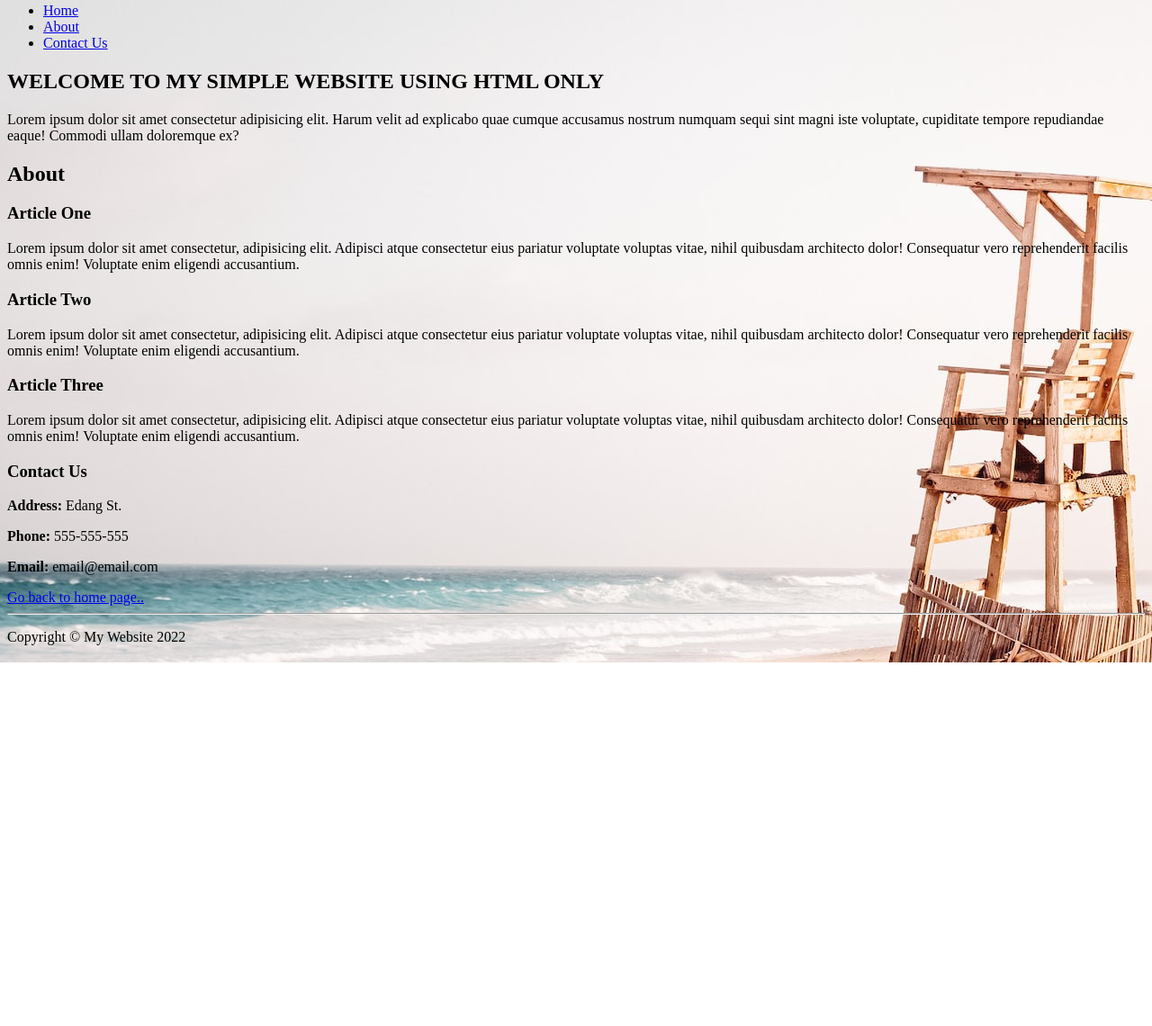
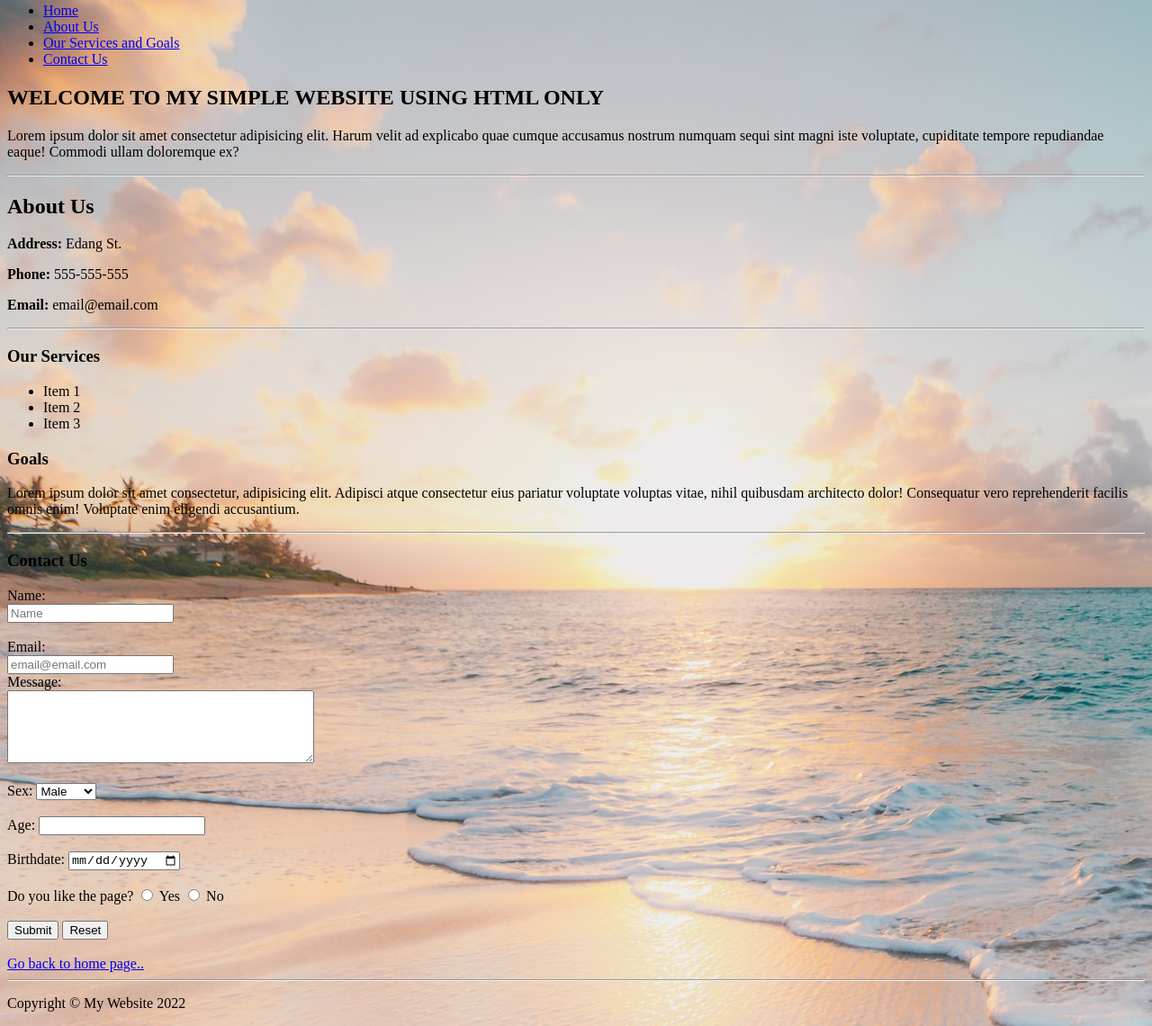
Before and after one commit to eddiesancui/Pure-HTML---Web-page, a plain HTML site: page index.html in a window 1280 px wide. Shown: the part 64-1204 px from the top of the page at 90% size. Before the commit the page ends 800 px from the top, so only its background shows below. Drawn offline with Linux system fonts and the light colour scheme.

Commit message:
Some Changes
Added some HTML tags and changed the background photo

```diff
--- a/index.html
+++ b/index.html
@@ -7,18 +7,18 @@
   <title>HTML Sample Project</title>
 
 </head>
-<body background="/images/kevin-delval-1k6M-wP19g8-unsplash.jpg">
+<body background="/images/sean-oulashin-KMn4VEeEPR8-unsplash.jpg">
+
   <header>
-    <h2>My Web</h2>
-
+    <h2>My Website</h2>
     <nav>
       <ul>
         <li><a href="#">Home</a></li>
-        <li><a href="#about">About</a></li>
+        <li><a href="#about">About Us</a></li>
+        <li><a href="#services">Our Services and Goals</a></li>
         <li><a href="#contact">Contact Us</a></li>
       </ul>
     </nav>
-
   </header>
 
   <main>
@@ -28,35 +28,92 @@
         <h1>WELCOME TO MY SIMPLE WEBSITE USING HTML ONLY</h1>
         <p>Lorem ipsum dolor sit amet consectetur adipisicing elit. Harum velit ad explicabo quae cumque accusamus nostrum numquam sequi sint magni iste voluptate, cupiditate tempore repudiandae eaque! Commodi ullam doloremque ex?</p>
       </div>
+    </section><hr>
 
+
+    <section>
       <div>
-        <h2 id="about">About</h2>
-
-        <h3>Article One</h3>
-        <p>Lorem ipsum dolor sit amet consectetur, adipisicing elit. Adipisci atque consectetur eius pariatur voluptate voluptas vitae, nihil quibusdam architecto dolor! Consequatur vero reprehenderit facilis omnis enim! Voluptate enim eligendi accusantium.</p>
-
-        <h3>Article Two</h3>
-        <p>Lorem ipsum dolor sit amet consectetur, adipisicing elit. Adipisci atque consectetur eius pariatur voluptate voluptas vitae, nihil quibusdam architecto dolor! Consequatur vero reprehenderit facilis omnis enim! Voluptate enim eligendi accusantium.</p>
-
-        <h3>Article Three</h3>
-        <p>Lorem ipsum dolor sit amet consectetur, adipisicing elit. Adipisci atque consectetur eius pariatur voluptate voluptas vitae, nihil quibusdam architecto dolor! Consequatur vero reprehenderit facilis omnis enim! Voluptate enim eligendi accusantium.</p>
-      </div>
-
-      <div>
-        <h3 id="contact">Contact Us</h3>
+        <h2 id="about">About Us</h2>
         <p><strong>Address:</strong> Edang St.</p>
         <p><strong>Phone:</strong> 555-555-555</p>
         <p><strong>Email:</strong> email@email.com</p>
+      <div>
+    </section><hr>
+
+    <section>
+      <div>
+        <h3 id="services">Our Services</h3>
+        <ul>
+          <li>Item 1</li>
+          <li>Item 2</li>
+          <li>Item 3</li>
+        </ul>
+      </div>
+      <div>
+        <h3>Goals</h3>
+        <p>Lorem ipsum dolor sit amet consectetur, adipisicing elit. Adipisci atque consectetur eius pariatur voluptate voluptas vitae, nihil quibusdam architecto dolor! Consequatur vero reprehenderit facilis omnis enim! Voluptate enim eligendi accusantium.</p>
+      </div>
+    </section><hr>
+
+    <section>
+      <div>
+        <h3 id="contact">Contact Us</h3>
+        <form action="#">
+          <div>
+            <label for="text">Name:</label><br>
+            <input type="text" name="name" placeholder="Name">
+          </div><br>
+
+          <div>
+            <label for="email">Email:</label><br>
+            <input type="text" name="email" placeholder="email@email.com">
+          </div>
+
+          <div>
+            <label for="message">Message:</label><br>
+            <textarea name="message" cols="40" rows="5"></textarea>
+          </div><br>
+
+          <div>
+            <label for="sex">Sex:</label>
+            <select name="sex">
+              <option value="male">Male</option>
+              <option value="female">Female</option>
+              <option value="other">Other</option>
+            </select>
+          </div><br>
+
+          <div>
+            <label for="age">Age:</label>
+            <input type="number" name="age">
+          </div><br>
+
+          <div>
+            <label for="birthdate">Birthdate:</label>
+            <input type="date" name="date">
+          </div><br>
+
+          <div>
+            <label for="page">Do you like the page?</label>
+            <input type="radio" name="yes"> Yes
+            <input type="radio" name="no"> No
+          </div><br>
+
+          <div>
+            <input type="submit" value="Submit">
+            <input type="reset" value="Reset">
+          </div><br>
+        </form>
       </div>
     </section>
 
     <a href="#">Go back to home page..</a>
-  </main>
 
+  </main><hr>
 
-  <hr>
   <footer>
     <p>Copyright &copy; My Website 2022</p>
   </footer>
+
 </body>
 </html>
```
Also changed, not shown: eberhard-grossgasteiger-jCL98LGaeoE-unsplash.jpg (deleted), images/sean-oulashin-KMn4VEeEPR8-unsplash.jpg (added).
